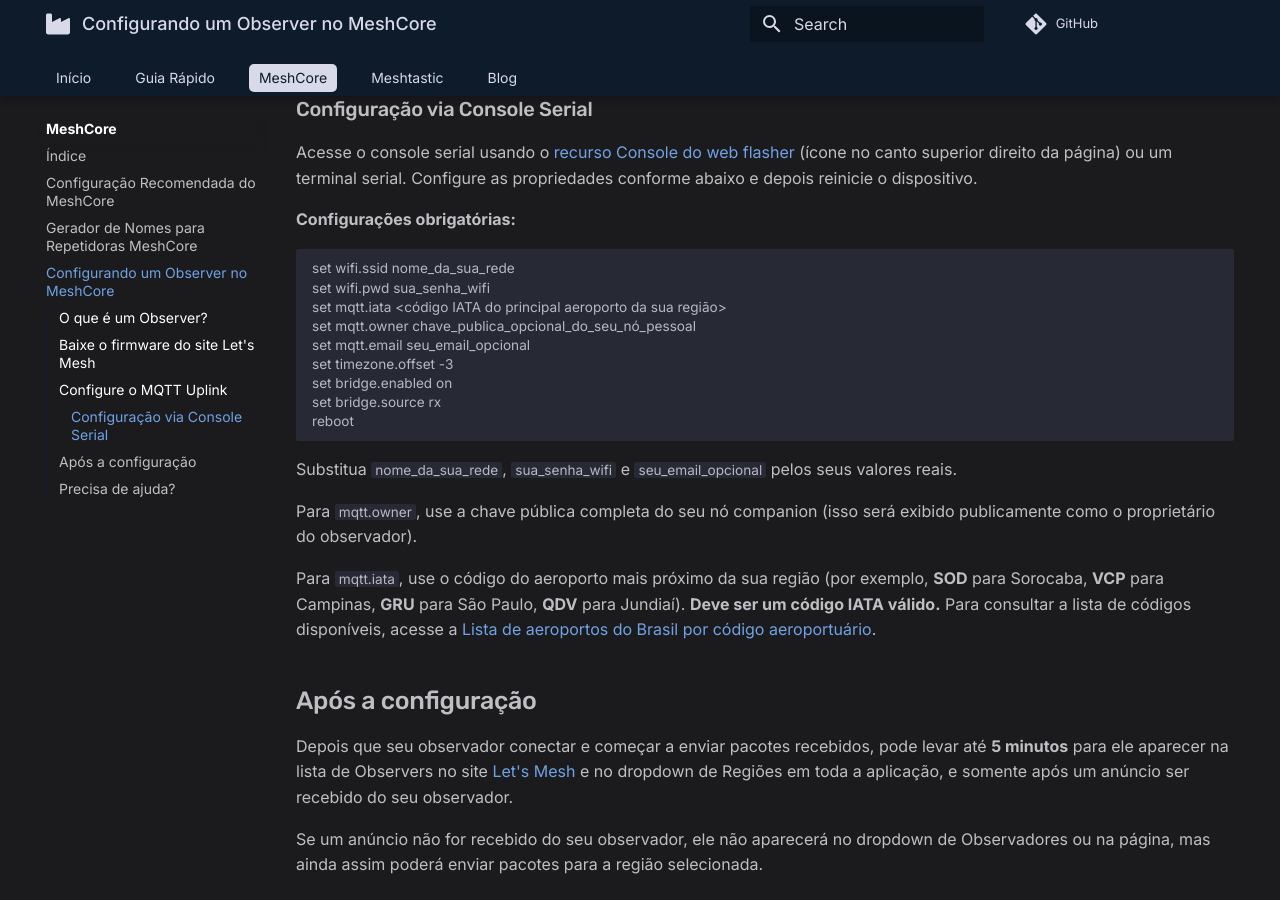
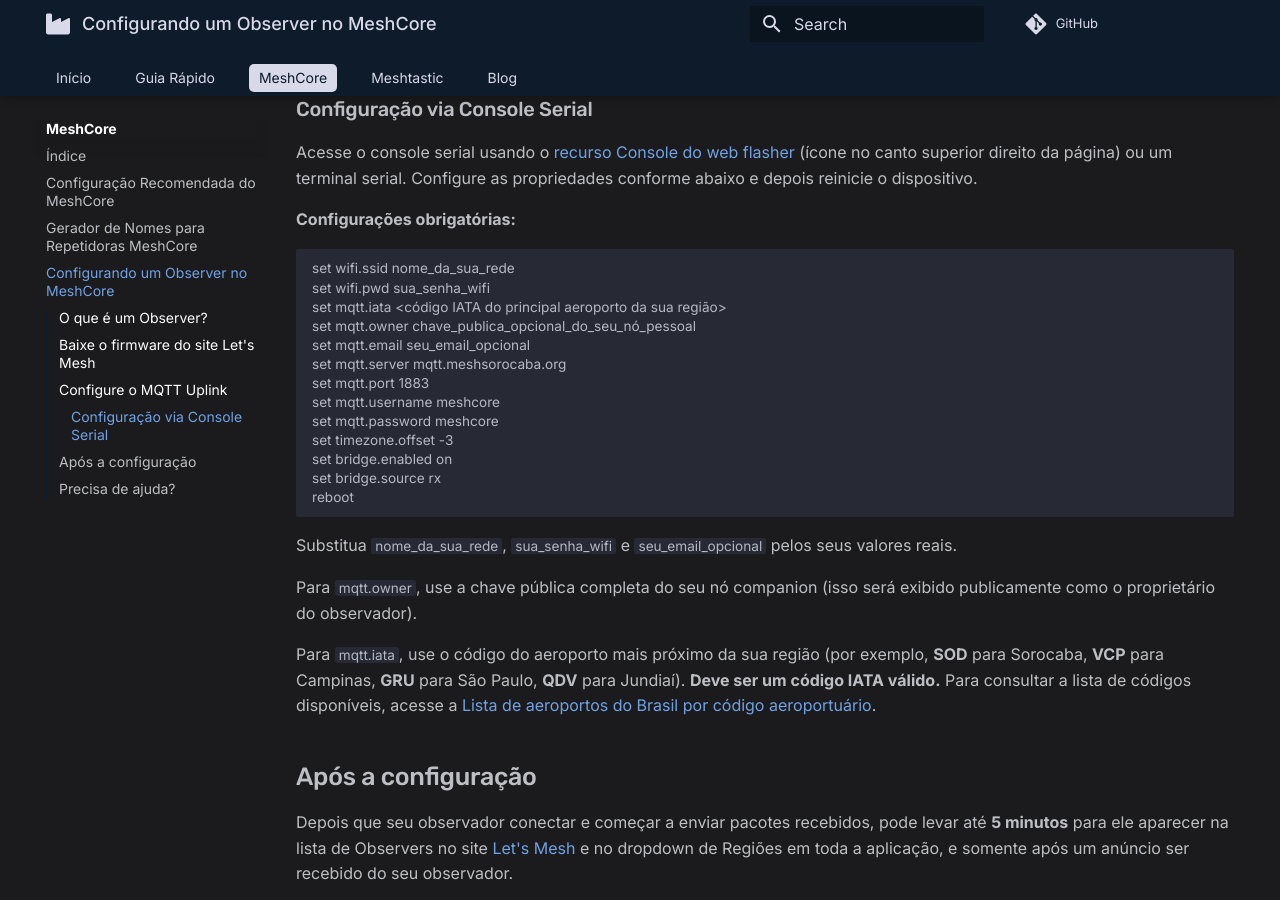
Before and after one commit to MeshSorocaba/meshsorocaba.github.io, an MkDocs documentation site: the page built from docs/meshcore/como-configurar-um-observer-no-meshcore.md, in a window 1280 px wide and 900 px high, scrolled down 2325 px. Built offline with MkDocs 1.6.1 and Material for MkDocs 9.7.7, drawn with Linux system fonts in a browser that asks for light colours; comment, search, counter and statistics services are not loaded.

Commit message:
Add instructions for regional MQTT MeshCore

```diff
--- a/docs/meshcore/como-configurar-um-observer-no-meshcore.md
+++ b/docs/meshcore/como-configurar-um-observer-no-meshcore.md
@@ -43,6 +43,10 @@
 set mqtt.iata <código IATA do principal aeroporto da sua região>
 set mqtt.owner chave_publica_opcional_do_seu_nó_pessoal
 set mqtt.email seu_email_opcional
+set mqtt.server mqtt.meshsorocaba.org
+set mqtt.port 1883
+set mqtt.username meshcore
+set mqtt.password meshcore
 set timezone.offset -3
 set bridge.enabled on
 set bridge.source rx
```
